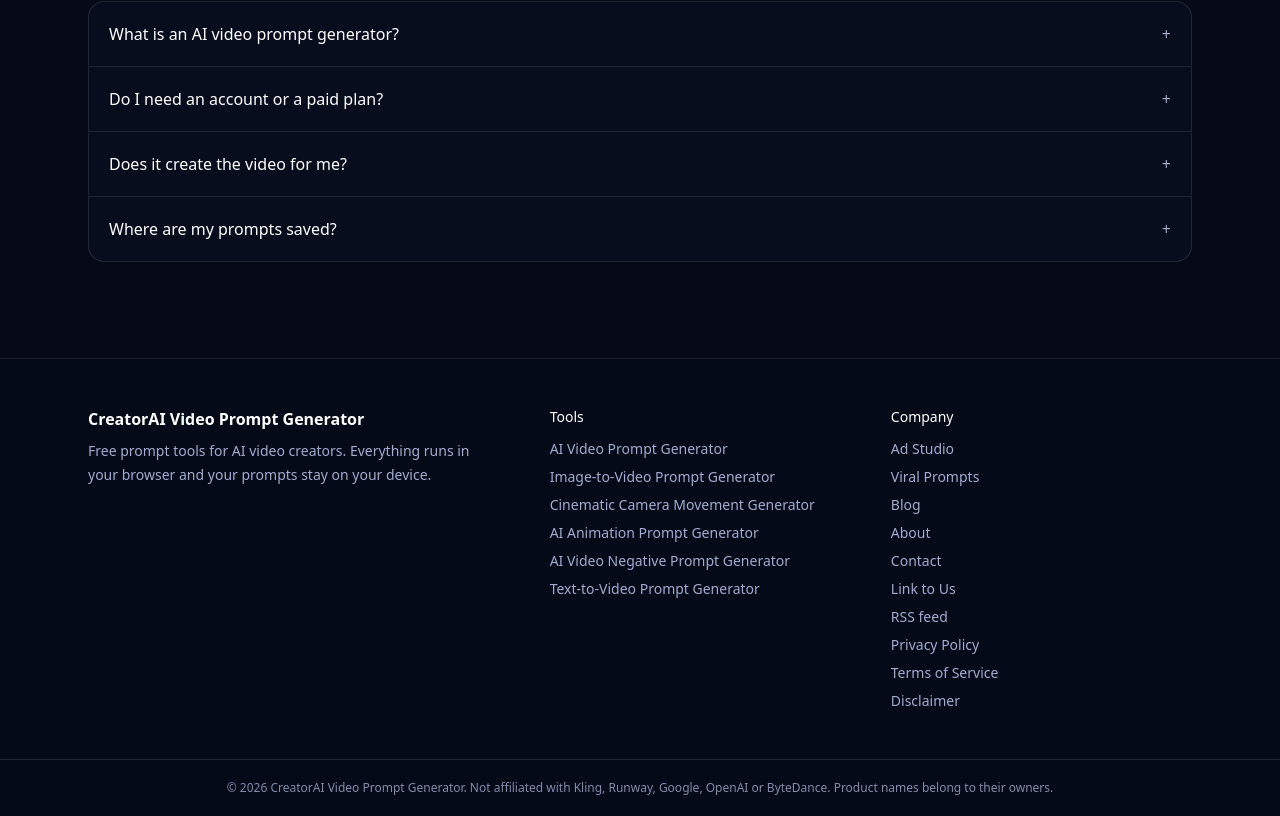
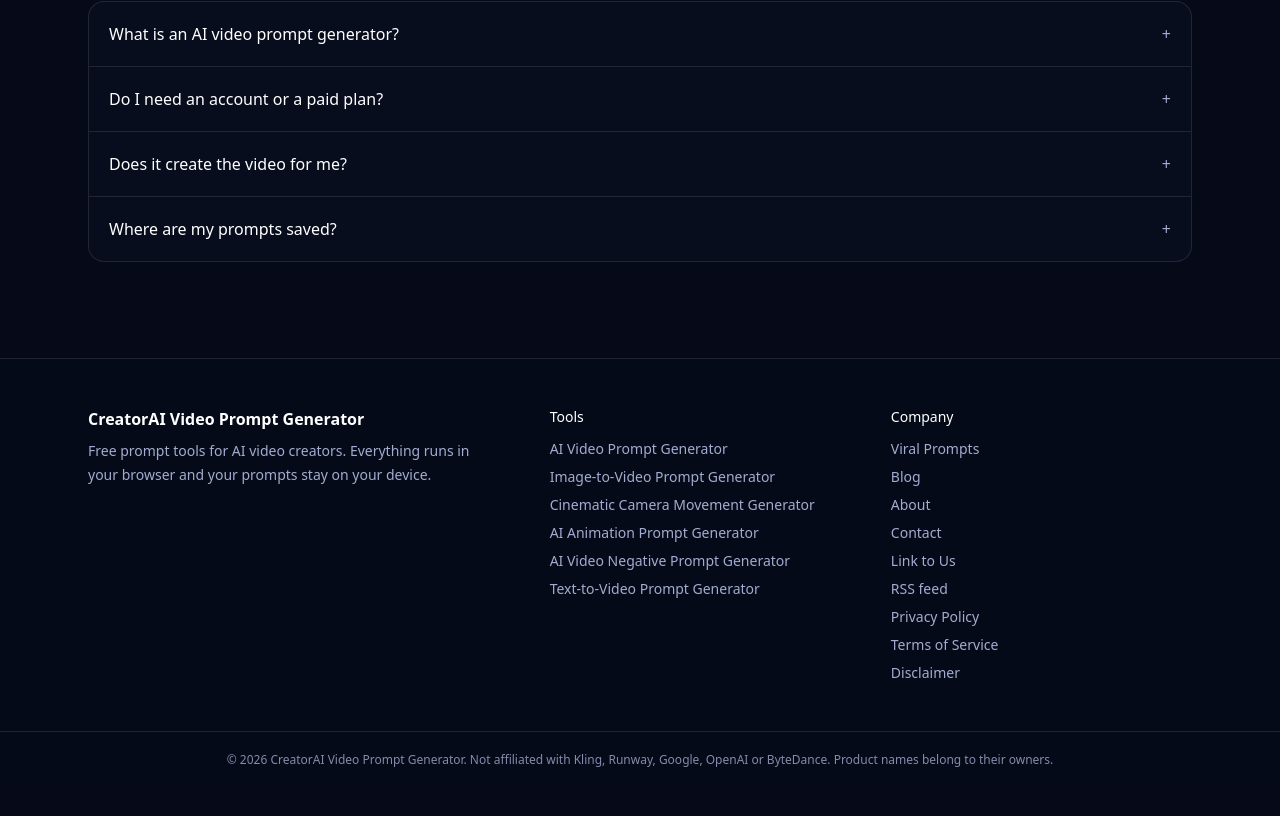
Before and after one commit to haiderline/creatorai, a Next.js app: page / in a window 1280 px wide. Shown: the part 3740-4556 px from the top of the page. After the commit the page ends 4528 px from the top, so only its background shows below. Built offline with nearby package versions, Linux system fonts and the light colour scheme; no server answers.

Commit message:
Hide Ad Studio from public footer navigation

```diff
--- a/components/Footer.tsx
+++ b/components/Footer.tsx
@@ -23,7 +23,6 @@ export function Footer() {
         <nav aria-label="Company">
           <p className="mb-3 text-sm font-medium text-white">Company</p>
           <ul className="space-y-2 text-sm text-muted">
-            <li><Link className="hover:text-white" href="/ad-studio/">Ad Studio</Link></li>
             <li><Link className="hover:text-white" href="/viral-prompts/">Viral Prompts</Link></li>
             <li><Link className="hover:text-white" href="/blog/">Blog</Link></li>
             <li><Link className="hover:text-white" href="/about/">About</Link></li>
```
